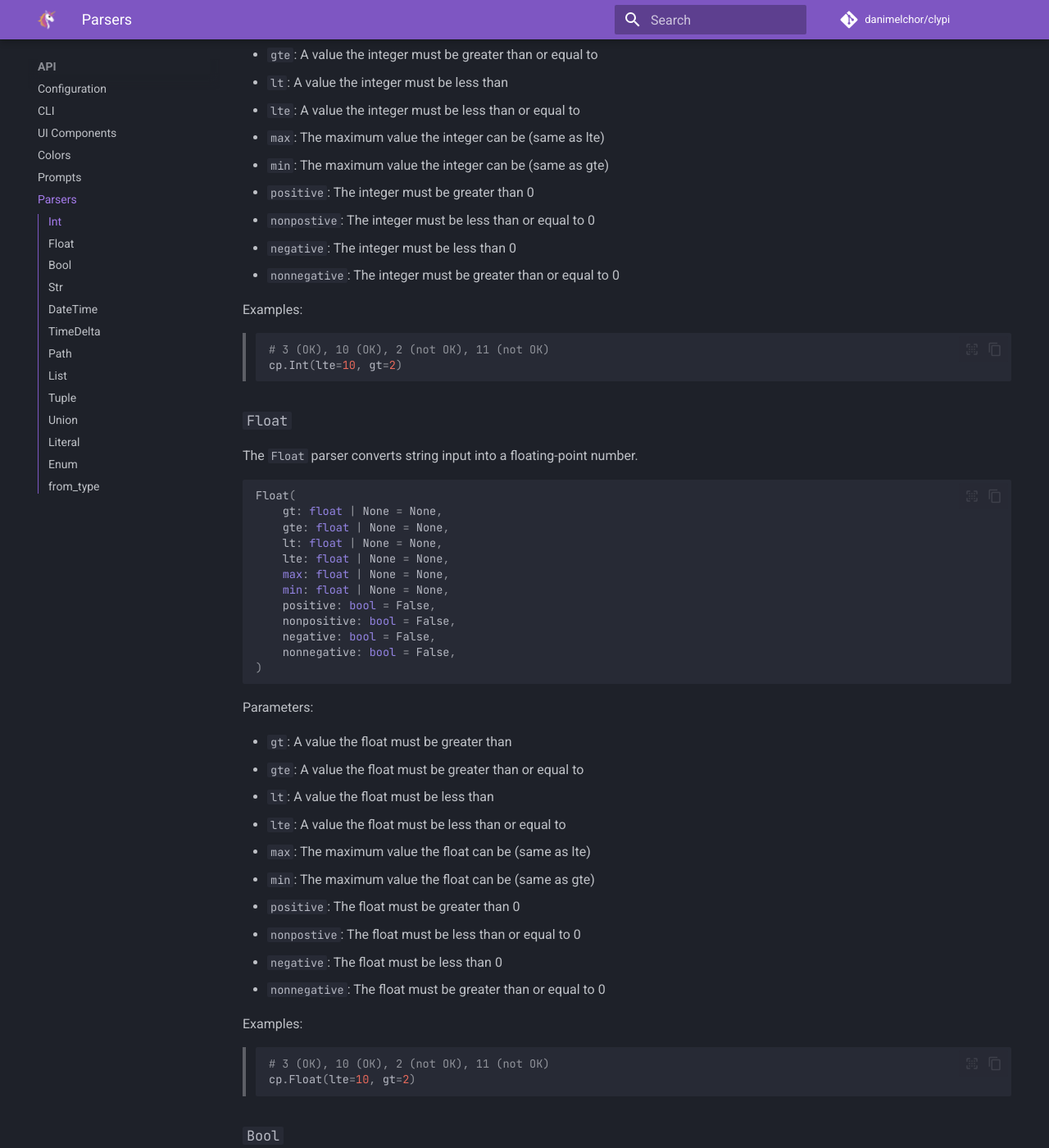
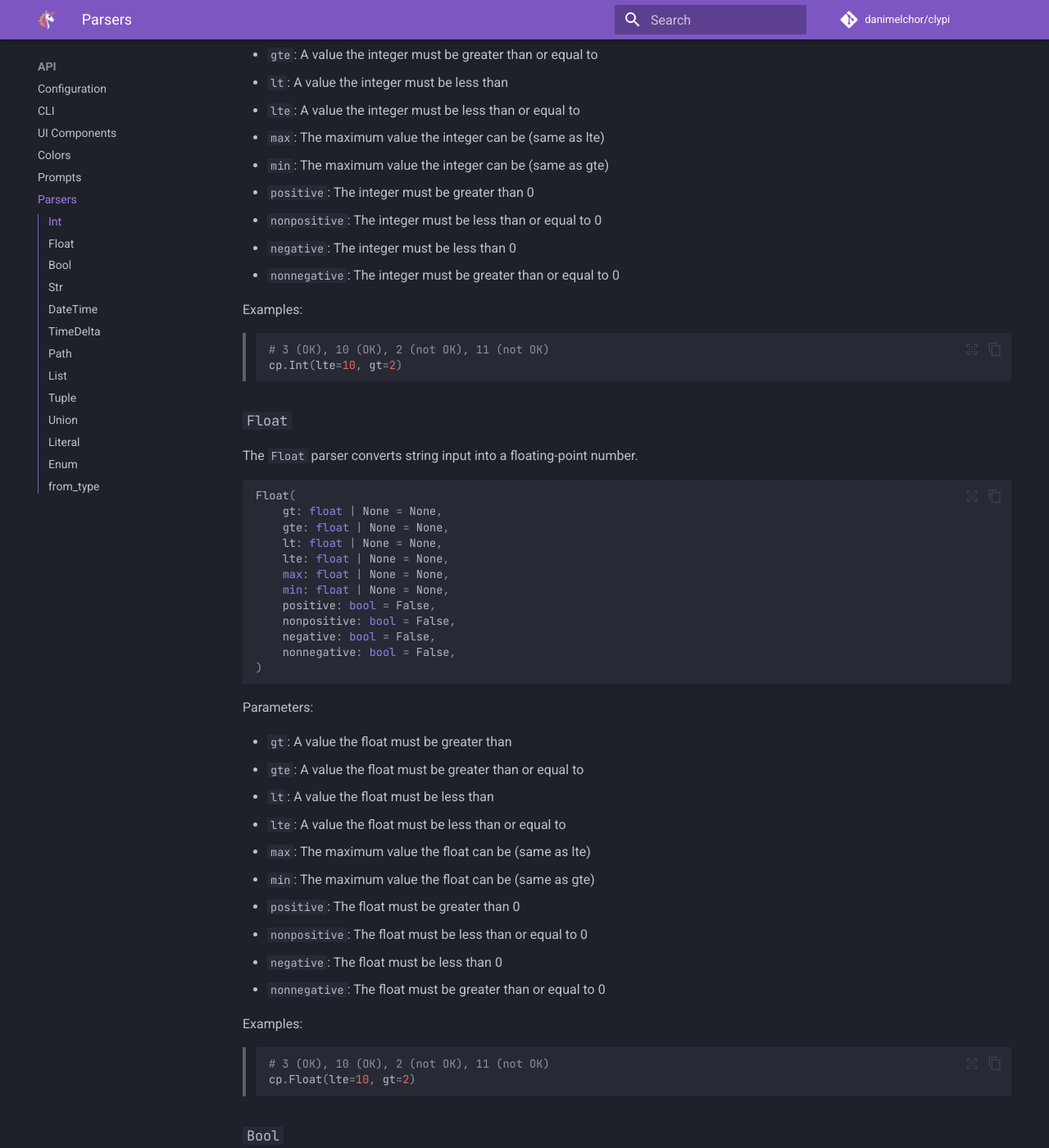
Before and after one commit to danimelchor/clypi, an MkDocs documentation site: the page built from docs/api/parsers.md, in a window 1280 px wide and 1400 px high, scrolled down 736 px. Shown: the whole window at 82% size. Built offline with MkDocs 1.6.1 and Material for MkDocs 9.7.7, drawn with Linux system fonts in a browser that asks for light colours; comment, search, counter and statistics services are not loaded.

Commit message:
Fix spelling errors. (#114)

```diff
--- a/docs/api/parsers.md
+++ b/docs/api/parsers.md
@@ -31,7 +31,7 @@ Parameters:
 - `max`: The maximum value the integer can be (same as lte)
 - `min`: The maximum value the integer can be (same as gte)
 - `positive`: The integer must be greater than 0
-- `nonpostive`: The integer must be less than or equal to 0
+- `nonpositive`: The integer must be less than or equal to 0
 - `negative`: The integer must be less than 0
 - `nonnegative`: The integer must be greater than or equal to 0
 
@@ -69,7 +69,7 @@ Parameters:
 - `max`: The maximum value the float can be (same as lte)
 - `min`: The maximum value the float can be (same as gte)
 - `positive`: The float must be greater than 0
-- `nonpostive`: The float must be less than or equal to 0
+- `nonpositive`: The float must be less than or equal to 0
 - `negative`: The float must be less than 0
 - `nonnegative`: The float must be greater than or equal to 0
 
```
